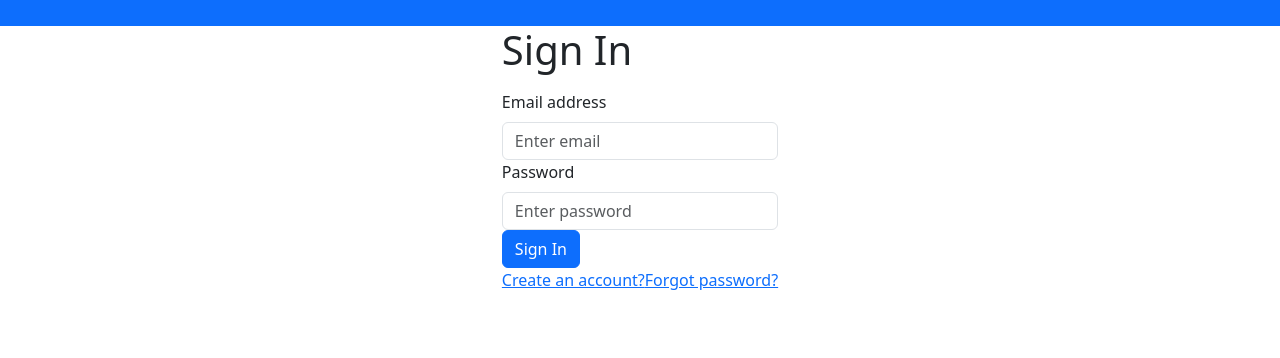
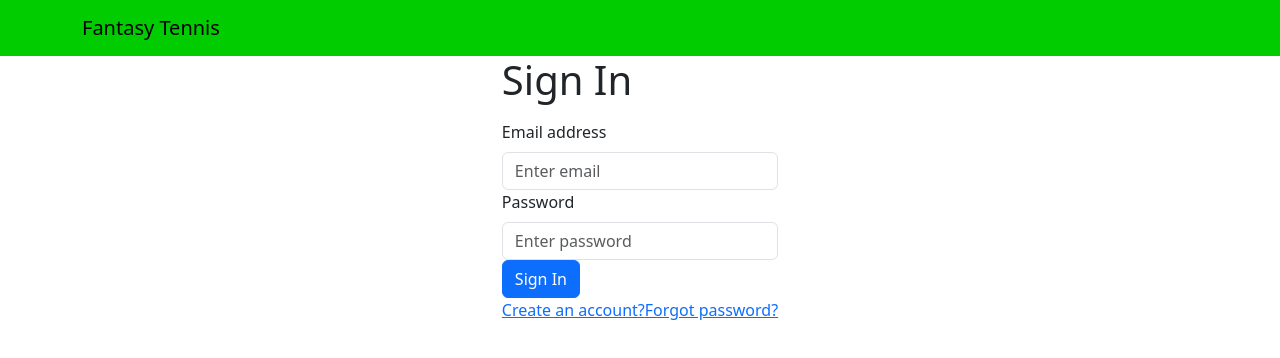
Before and after one commit to AlexCadigan/FantasyTennis, a React (Create React App) app in the folder client/: page / in a window 1280 px wide. Shown: the top 358 px of the page. Built offline with nearby package versions, Linux system fonts and the light colour scheme.

Commit message:
Add header component

```diff
--- /dev/null
+++ b/client/src/components/UserAuthentication/Header.css
@@ -0,0 +1,4 @@
+/* Set the background color of the header nav bar. */
+.header {
+	background-color: #00cc00;
+}
--- a/client/src/components/UserAuthentication/Header.tsx
+++ b/client/src/components/UserAuthentication/Header.tsx
@@ -1,6 +1,14 @@
+import "./Header.css";
 import { Container, Navbar } from "react-bootstrap";
 import React from "react";
 import { resx } from "client/src/Resources/Resources";
+
+/**
+ * CSS class names used by this app.
+ */
+enum ClassNames {
+	header = "header"
+}
 
 /**
  * Properties used by this component.
@@ -25,11 +33,9 @@ export default class Header extends React.Component<
 	 */
 	public override render(): JSX.Element {
 		return (
-			<Navbar bg="primary" variant="dark">
+			<Navbar className={ClassNames.header}>
 				<Container>
-					<Navbar.Brand>
-						{resx.userAuthentication.headerTitle}
-					</Navbar.Brand>
+					<Navbar.Brand>{resx.tabTitle}</Navbar.Brand>
 				</Container>
 			</Navbar>
 		);
```
